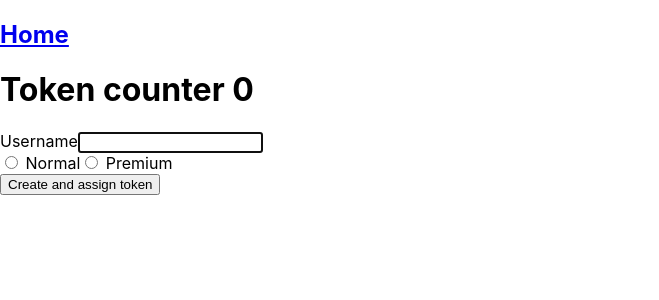
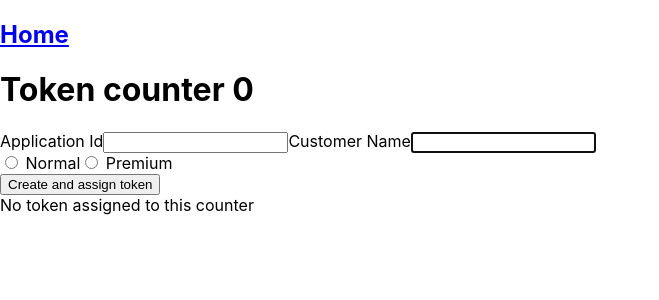
Before and after one commit to ksbhanegaonkar/react_springboot_integrated_app, a React (Create React App) app in the folder src/myreactapp/: page /tokencounter/0 in a window 1280 px wide. Shown: the top 300 px of the page, without its empty margins (0-659 px from the left). Built offline with nearby package versions, Linux system fonts and the light colour scheme.

Commit message:
Updated token generation logic from GUI.. Now complete token gets passed to backend

```diff
--- a/src/myreactapp/src/components/TokenCounter/TokenCounter.js
+++ b/src/myreactapp/src/components/TokenCounter/TokenCounter.js
@@ -8,7 +8,10 @@ class TokenCounter extends Component{
     userName:'',
     isPremium:false,
     tokenNumber:0,
-    successMessage:''
+    successMessage:'',
+    token:{},
+    tokenType:'',
+    applicationId:0
 
 
   }
@@ -20,31 +23,30 @@ class TokenCounter extends Component{
     return this.state.userName.length > 0 && this.state.pass.length > 0;
   }
 
-  setUsername(name){
-    this.setState({userName:name});
+  setCustomerName(name){
+    this.setState({ownerName:name});
   }
-  setPassword(pass){
-    this.setState({pass:pass});
+
+  setApplicationId(id){
+    this.setState({applicationId:id});
   }
+
 
   handleSubmit(event) {
 
     event.preventDefault();
 
-    getRequest('/gettoken',
+    getRequest('/generatetoken',
       (data) =>{
-       this.setState({tokenNumber:data});
-       postRequest('/assigntoken',{"tokenNumber":data,
-       "isPremium":this.state.isPremium,"ownerName":this.state.userName},
-       (counterId)=>
-       {
-         let tokenType = this.state.isPremium?"premium":"";
-       let successMessage = "Token number "+this.state.tokenNumber
-       +" is issued for "
-       +this.state.userName + " and assigned to "+
-       tokenType
-       +" counter "+counterId;
-           this.setState({successMessage:successMessage})
+        let token = data;
+        token.type = this.state.tokenType;
+        token.ownerId = this.state.applicationId;
+        token.ownerName = this.state.ownerName;
+        token.tokenName = this.state.tokenType[0]+'-'+token.tokenNumber;
+       postRequest('/assignnewtokentocounter',token,
+          (updatedToken)=>
+        {
+           this.setState({token:updatedToken})
        });
       }
       );
@@ -58,12 +60,19 @@ class TokenCounter extends Component{
           <h1>{this.props.name+" "+this.props.match.params.id}</h1>
           <form onSubmit={this.handleSubmit.bind(this)}>
           <FormGroup controlId="email" >
-            <FormLabel>Username</FormLabel>
+            <FormLabel>Application Id</FormLabel>
             <FormControl
               autoFocus
               type="text"
-             // value={this.state.userName == null?this.state.userName:''}
-              onChange={e => this.setUsername(e.target.value)}
+              onChange={e => this.setApplicationId(e.target.value)}
+            />
+
+
+          <FormLabel>Customer Name</FormLabel>
+            <FormControl
+              autoFocus
+              type="text"
+              onChange={e => this.setCustomerName(e.target.value)}
             />
           </FormGroup>
 
@@ -77,9 +86,8 @@ class TokenCounter extends Component{
           type="submit">
             Create and assign token
           </Button>
-          <div className='error-message'>
-          <span>{this.state.errorMsg}</span>
-          </div>
+
+        {this.renderTokenData()}
 
 
         </form>
@@ -88,9 +96,17 @@ class TokenCounter extends Component{
       </div>
     );
   }
+
+  renderTokenData(){
+    if(this.state.token.tokenName === undefined || this.state.token.tokenName === null){
+      return <div>No token assigned to this counter</div>
+    }else{
+      return <div>{"Token "+this.state.token.tokenName+" for "+this.state.token.ownerName+" is assigned to counter "+this.state.token.assignedCounterId}</div>
+    }
+  }
   setTokenType(event){
     let isPremium = event.target.value === "Premium";
-    this.setState({isPremium : isPremium});
+    this.setState({isPremium : isPremium,tokenType:event.target.value});
     console.log("is premium value ::: "+isPremium);
   }
 
```
